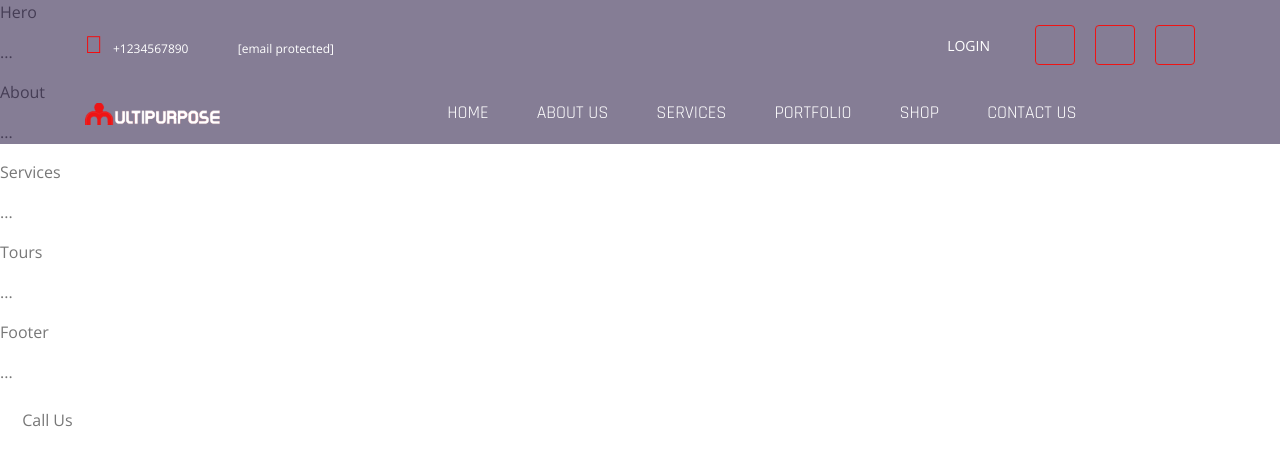
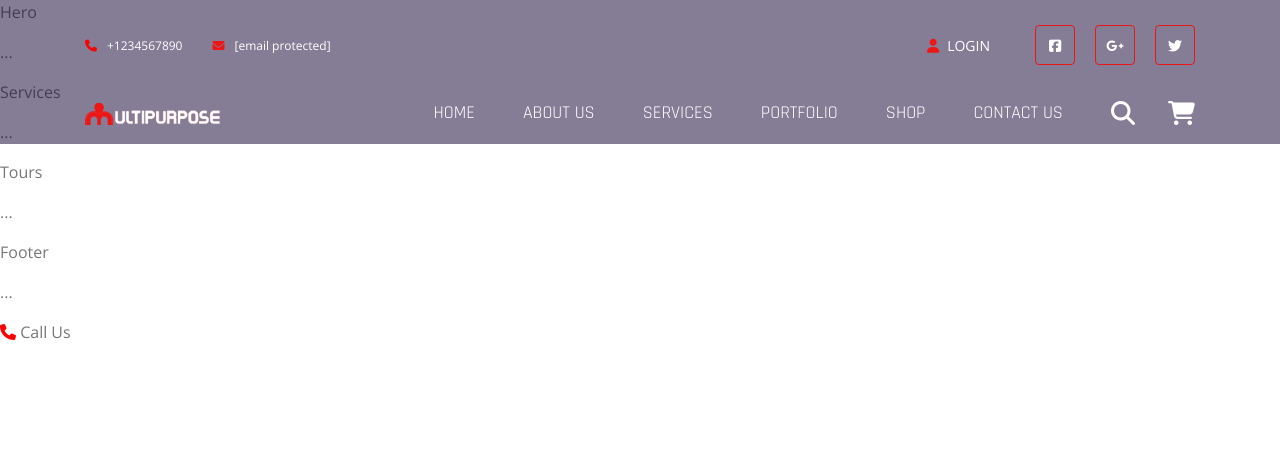
Before and after one commit to yogesh249/session5-starter, a React (Vite) app: page / in a window 1280 px wide. Shown: the top 464 px of the page. Built offline with nearby package versions, Linux system fonts and the light colour scheme; a web font is replaced by a local one.

Commit message:
Fixing the icons of facebook, googleplus and twitter

```diff
--- a/package.json
+++ b/package.json
@@ -10,8 +10,12 @@
     "preview": "vite preview"
   },
   "dependencies": {
+    "@fortawesome/fontawesome-free": "^6.7.2",
+    "@fortawesome/react-fontawesome": "^0.2.2",
+    "fortawesome": "^0.0.1-security",
     "react": "^18.3.1",
-    "react-dom": "^18.3.1"
+    "react-dom": "^18.3.1",
+    "react-fontawesome": "^1.7.1"
   },
   "devDependencies": {
     "@eslint/js": "^9.13.0",
--- a/src/App.jsx
+++ b/src/App.jsx
@@ -13,6 +13,8 @@ import "./assets/css/loaders.css";
 import "./assets/css/responsive.css";
 import "./assets/css/style.css";
 import "./assets/css/swiper.css";
+import '@fortawesome/fontawesome-free/css/all.min.css';
+
 // import "https://cdnjs.cloudflare.com/ajax/libs/font-awesome/6.0.0/css/all.min.css";
 
 
--- a/src/components/About.jsx
+++ b/src/components/About.jsx
@@ -1,8 +1,9 @@
+import { FontAwesomeIcon } from '@fortawesome/react-fontawesome'
+
 const About = () => {
   return (
     <div>
-      <p className="section-dummy">About</p>
-      <p className="section-dummy">...</p>
+
     </div>
   );
 };
--- a/src/components/Navbar.jsx
+++ b/src/components/Navbar.jsx
@@ -1,5 +1,5 @@
 import logo from '../assets/images/logo.png'
-
+import { FontAwesomeIcon } from '@fortawesome/react-fontawesome'
 const Navbar = () => {
   return (
     <div>
@@ -13,9 +13,9 @@ const Navbar = () => {
       <nav className="d-flex aic">
         <a href="#" className="login"><i className="fa fa-user" aria-hidden="true" />Login</a>
         <ul className="nav social d-none d-md-flex">
-          <li><a href="https://www.facebook.com/fh5co" target="_blank"><i className="fa fa-facebook" /></a></li>
-          <li><a href="#"><i className="fa fa-google-plus" /></a></li>
-          <li><a href="#"><i className="fa fa-twitter" /></a></li>
+          <li><a href="https://www.facebook.com/fh5co" target="_blank"><i className="fa-brands fa-square-facebook"></i></a></li>
+          <li><a href="#"><i className="fa-brands fa-google-plus-g"></i></a></li>
+          <li><a href="#"><i className="fa-brands fa-twitter" /></a></li>
         </ul>
       </nav>
     </div>
```
Also changed, not shown: src/assets/css/font-awesome.css, 1 other file (tests, documents, lock files or other folders).
